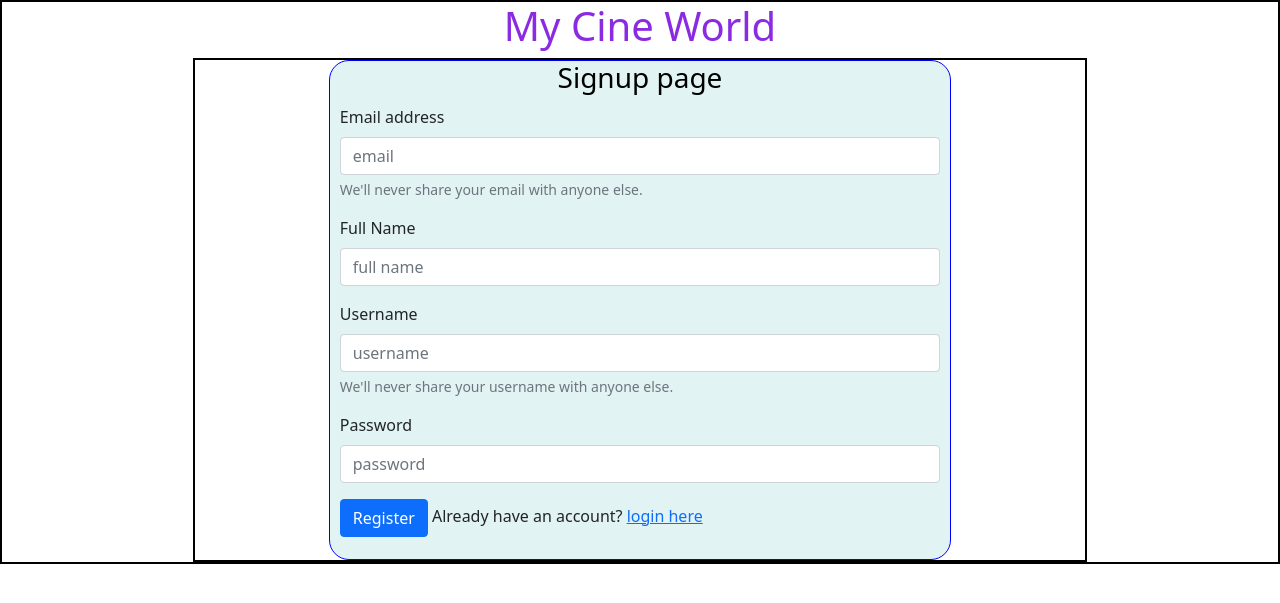
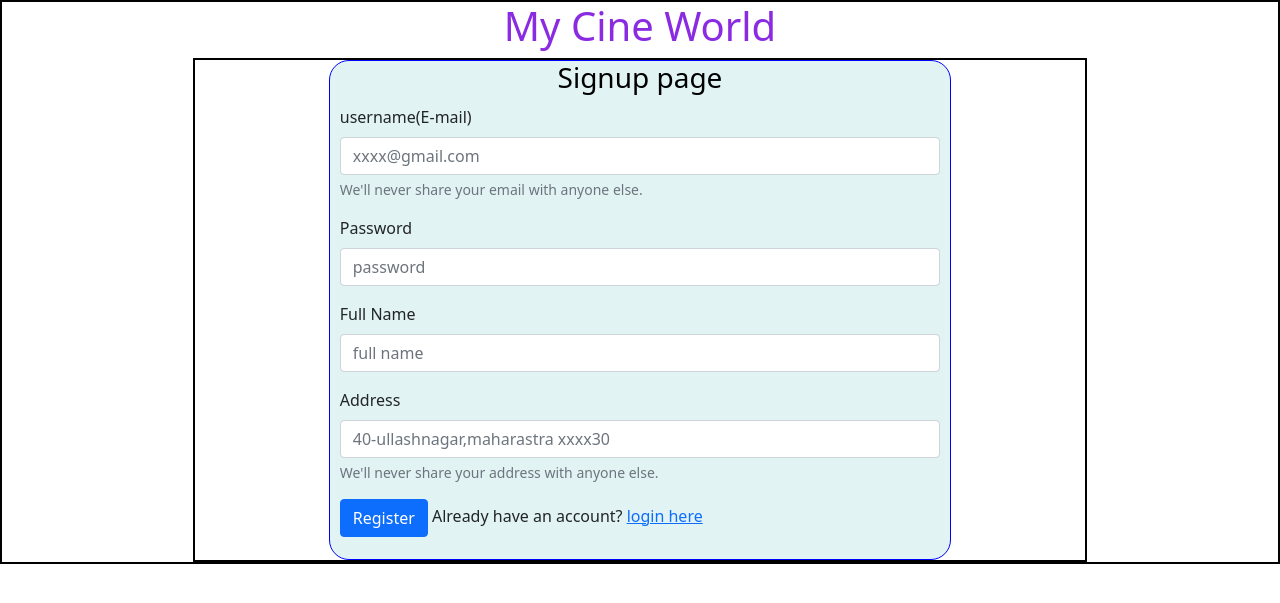
Before and after one commit to Nilu111/my_ticketshow_app, a Python web app: template templates/signup.html in a window 1280 px wide. Shown: the top 603 px of the page. Run offline with Jinja, Linux system fonts and the light colour scheme; the template is opened without the code that fills it, so the values that code supplies are empty.

Commit message:
email username in signup

```diff
--- a/templates/signup.html
+++ b/templates/signup.html
@@ -15,23 +15,23 @@
             <h3 id="signup-text">Signup page</h3>
             <form id="signup-form">
                 <div class="mb-3">
-                    <label for="email" class="form-label">Email address</label>
-                    <input type="email" class="form-control" id="email" placeholder="email" aria-describedby="emailHelp">
+                    <label for="email" class="form-label">username(E-mail)</label>
+                    <input type="email" class="form-control" id="email" placeholder="xxxx@gmail.com" aria-describedby="emailHelp">
                     <div id="emailHelp" class="form-text">We'll never share your email with anyone else.</div>
-                  </div>
+                </div>
+                <div class="mb-3">
+                  <label for="pwd" class="form-label">Password</label>
+                  <input type="password" class="form-control" id="pwd" placeholder="password">
+                </div>
                 <div class="mb-3">
                     <label for="fullname" class="form-label" >Full Name</label>
                     <input type="text" class="form-control" id="username"placeholder="full name" >
-                  </div>
-              <div class="mb-3">
-                <label for="username" class="form-label">Username</label>
-                <input type="text" class="form-control" id="username" placeholder="username"  aria-describedby="usernameHelp">
-                <div id="usrnameHelp" class="form-text">We'll never share your username with anyone else.</div>
-              </div>
-              <div class="mb-3">
-                <label for="pwd" class="form-label">Password</label>
-                <input type="password" class="form-control" id="pwd" placeholder="password">
-              </div>
+                </div>
+                <div class="mb-3">
+                  <label for="address" class="form-label">Address</label>
+                  <input type="text" class="form-control" id="address" placeholder="40-ullashnagar,maharastra xxxx30"  aria-describedby="addressHelp">
+                  <div id="addressHelp" class="form-text">We'll never share your address with anyone else.</div>
+                </div>
               <button type="submit" class="btn btn-primary">Register</button>  Already have an account? <a href="login.html">login here</a>
             </form>
           </div>
```
Also changed, not shown: templates/admin_dashboard.html (added), templates/user_dashboard.html (added).
